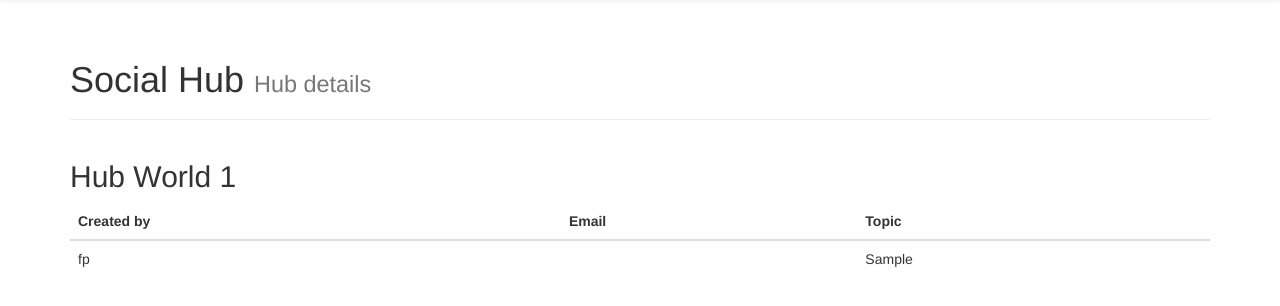
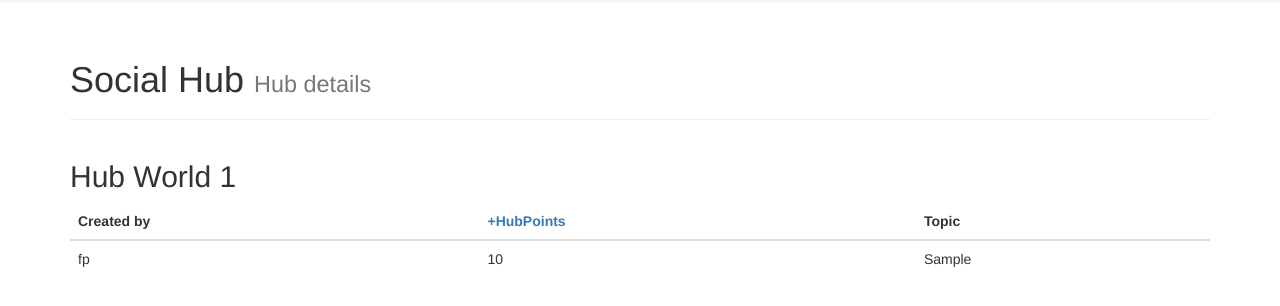
Before and after one commit to Erikfj/socialhub, a Django app: page /hubs/1/ in a window 1280 px wide. Shown: the part 52-358 px from the top of the page. Run offline with Django 3.2, Linux system fonts and the light colour scheme; data comes from the database, SQL or seed files in the repository; tables that the repository leaves empty hold one stand-in row (values such as "Sample post"); parts of the project's set-up code (start-up, migrations or seed data) failed here and were passed over; some libraries are stand-ins or nearby versions.

Commit message:
added points button to add HubPoints and readied for continous setup.

```diff
--- a/socialhub/hubs/templates/hubs/hub_details.html
+++ b/socialhub/hubs/templates/hubs/hub_details.html
@@ -9,14 +9,17 @@
         <thead>
             <tr>
                 <th>Created by</th>
-                <th>Email</th>
+                <th><a href="" class="add-points-link" data-noteid="{{ hub.id }}">
+                        +HubPoints
+                    </a>
+                </th>
                 <th>Topic</th>
             </tr>
         </thead>
         <tbody>
             <tr>
                 <td>{{ hub.username }}</td>
-                <td>{{ hub.email }}</td>
+                <td>{{ hub.hubpoints }}</td>
                 <td>{{ hub.topic }}</td>
             </tr>
         </tbody>
@@ -25,4 +28,8 @@
     </div>
     </div>
 
+    <input type="hidden" id="add_points_url"
+        value="/hubs/{{ hub.id }}/add_points">
+
+
 {% endblock %}
```
